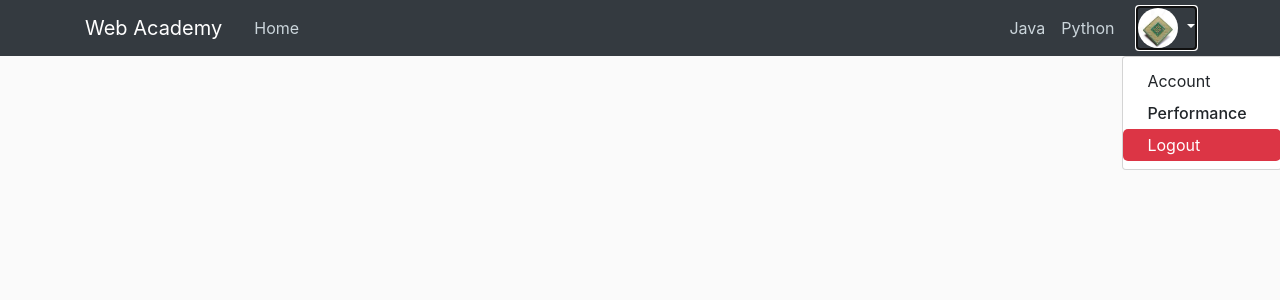
After one commit to VVB2/MockTest, a Flask app: page /performance in a window 1280 px wide, after a click that opens the changed part. The commit adds this page. Shown: the top 300 px of the page. Run offline with Flask 2, Linux system fonts and the light colour scheme; a user stored in the database is signed in; parts of the project's set-up code (start-up, migrations or seed data) failed here and were passed over; some libraries are stand-ins or nearby versions.

Commit message:
Changes to the ui
Added account image dropdown on the header section for better user experience

```diff
--- a/mocktest/main/routes.py
+++ b/mocktest/main/routes.py
@@ -1,7 +1,11 @@
 from flask import render_template, request, Blueprint
+from flask_login import current_user
 
 main = Blueprint('main', __name__)
 
 @main.route("/")
 def home():
-    return render_template('base.html')
+    if(current_user.is_authenticated):
+        return render_template('base.html', image_file=current_user.image_file)
+    else:
+        return render_template('base.html')
--- a/mocktest/templates/base.html
+++ b/mocktest/templates/base.html
@@ -39,8 +39,16 @@
               {% if current_user.is_authenticated %}
               <a class="nav-item nav-link" href="{{ url_for('tests.java') }}">Java</a>
               <a class="nav-item nav-link" href="{{ url_for('tests.python') }}">Python</a>
-              <a class="nav-item nav-link" href="{{ url_for('users.account') }}">Account</a>
-              <a class="nav-item nav-link" href="{{ url_for('users.logout') }}">Logout</a>
+              <li class="nav-item dropdown">
+                <a class="nav-link dropdown-toggle ml-3" href="#" id="navbarDropdownMenuLink" role="button" data-toggle="dropdown" aria-haspopup="true" aria-expanded="false" style="padding: 0px;">
+                  <img class="rounded-circle" style="width:40px ;height:40px" src="../static/profile_pics/{{ image_file }}">
+                </a>
+                <div class="dropdown-menu mt-2" aria-labelledby="navbarDropdownMenuLink">
+                  <a class="dropdown-item" href="{{ url_for('users.account') }}">Account</a>
+                  <a class="dropdown-item" href="{{ url_for('users.performance') }}">Performance</a>
+                  <a class="dropdown-item bg-danger text-white" href="{{ url_for('users.logout') }}" style="border-radius: 5px;">Logout</a>
+                </div>
+              </li>
               {% else %}
               <a class="nav-item nav-link" href="{{ url_for('users.login') }}">Login</a>
               <a class="nav-item nav-link" href="{{ url_for('users.register') }}">Register</a>
--- /dev/null
+++ b/mocktest/templates/performance.html
@@ -0,0 +1,37 @@
+{% extends "base.html" %}
+
+{% block header %}
+<header class="site-header">
+    <nav class="navbar navbar-expand-md navbar-dark bg-dark fixed-top">
+      <div class="container">
+        <a class="navbar-brand mr-4" href="/">Web Academy</a>
+        <button class="navbar-toggler" type="button" data-toggle="collapse" data-target="#navbarToggle" aria-controls="navbarToggle" aria-expanded="false" aria-label="Toggle navigation">
+          <span class="navbar-toggler-icon"></span>
+        </button>
+        <div class="collapse navbar-collapse" id="navbarToggle">
+          <div class="navbar-nav mr-auto">
+            <a class="nav-item nav-link" href="{{ url_for('main.home') }}">Home</a>
+          </div>
+          <!-- Navbar Right Side -->
+          <div class="navbar-nav">
+              <a class="nav-item nav-link" href="{{ url_for('tests.java') }}">Java</a>
+              <a class="nav-item nav-link" href="{{ url_for('tests.python') }}">Python</a>
+              <li class="nav-item dropdown">
+                <a class="nav-link dropdown-toggle ml-3" href="#" id="navbarDropdownMenuLink" role="button" data-toggle="dropdown" aria-haspopup="true" aria-expanded="false" style="padding: 0px;">
+                  <img class="rounded-circle" style="width:40px ;height:40px" src="../static/profile_pics/{{image_file }}">
+                </a>
+                <div class="dropdown-menu mt-2" aria-labelledby="navbarDropdownMenuLink">
+                  <a class="dropdown-item" href="{{ url_for('users.account') }}">Account</a>
+                  <a class="dropdown-item" href="{{ url_for('users.performance') }}" style="font-weight: 500;">Performance</a>
+                  <a class="dropdown-item bg-danger text-white" href="{{ url_for('users.logout') }}" style="border-radius: 5px;">Logout</a>
+                </div>
+              </li>
+          </div>
+        </div>
+      </div>
+    </nav>
+  </header>
+{% endblock %}
+
+{% block content %}
+{% endblock %}
--- a/mocktest/users/routes.py
+++ b/mocktest/users/routes.py
@@ -114,3 +114,8 @@ def reset_token(token):
         flash('Your password has been updated! You are now able to login', 'success')
         return redirect(url_for('users.login'))
     return render_template('reset_token.html', title='Reset Password', form=form)
+
+@users.route("/performance", methods=['GET'])
+@login_required
+def performance():
+    return render_template('performance.html', title=current_user.username+"'s Performance", image_file=current_user.image_file)
```
Also changed, not shown: mocktest/templates/account.html (+10 -2 lines), mocktest/templates/java.html (+10 -7 lines), mocktest/templates/python.html (+10 -7 lines), mocktest/tests/routes.py (+8 -2 lines), mocktest/static/profile_pics/a98a16605e685242.PNG (added), mocktest/users.db.
